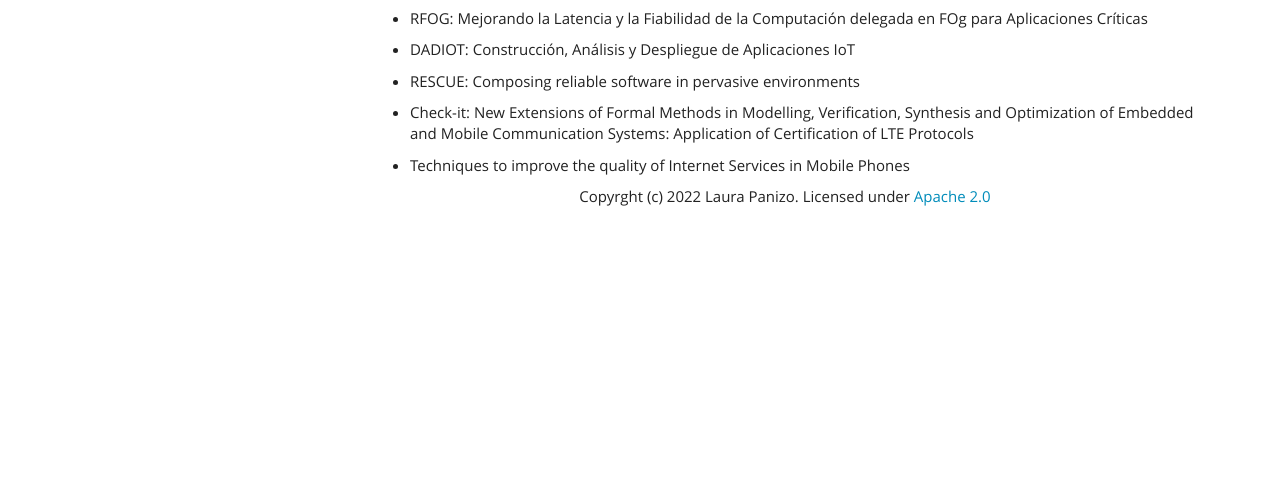
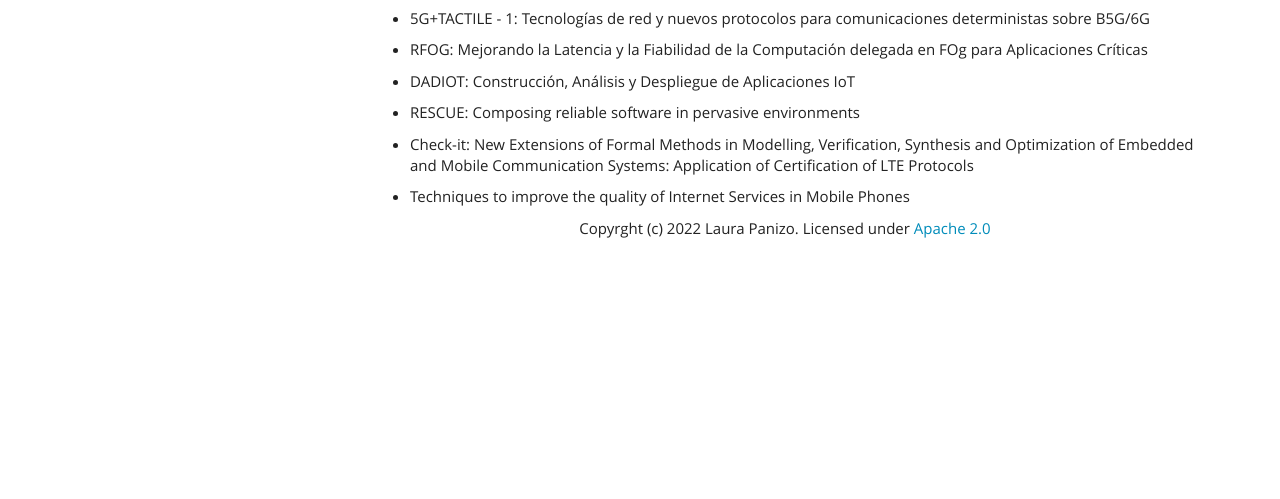
Before and after one commit to LauraPanizo/LauraPanizo.github.io, a plain HTML site: page projects.html in a window 1280 px wide. Shown: the part 601-1100 px from the top of the page. Drawn offline with nearby package versions, Linux system fonts and the light colour scheme; some packages are replaced by stand-ins of ours.

Commit message:
Update projects.html
Added TACTILE project

```diff
--- a/projects.html
+++ b/projects.html
@@ -389,6 +389,8 @@ Competence</p></li>
 <p><br />
 </p>
 <ul>
+<li><p>5G+TACTILE - 1: Tecnologías de red y nuevos protocolos para
+comunicaciones deterministas sobre B5G/6G</p></li>
 <li><p>RFOG: Mejorando la Latencia y la Fiabilidad de la Computación
 delegada en FOg para Aplicaciones Críticas</p></li>
 <li><p>DADIOT: Construcción, Análisis y Despliegue de Aplicaciones
```
